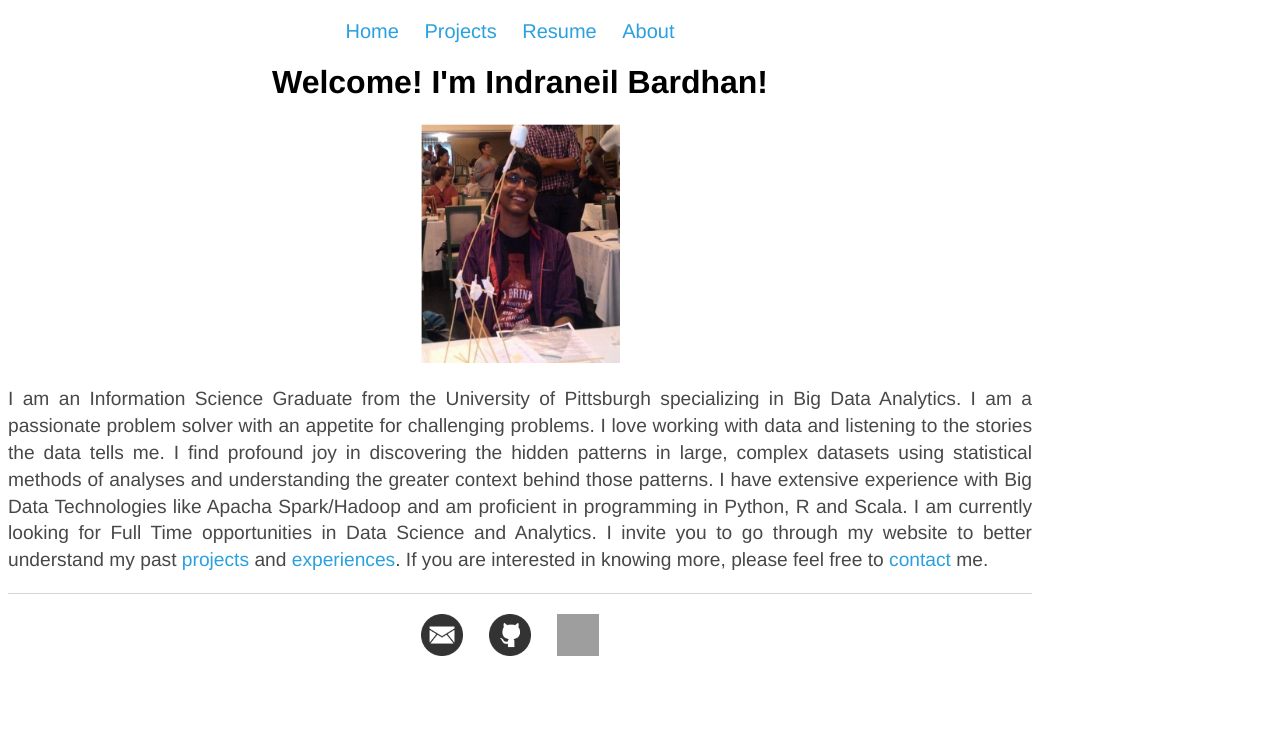
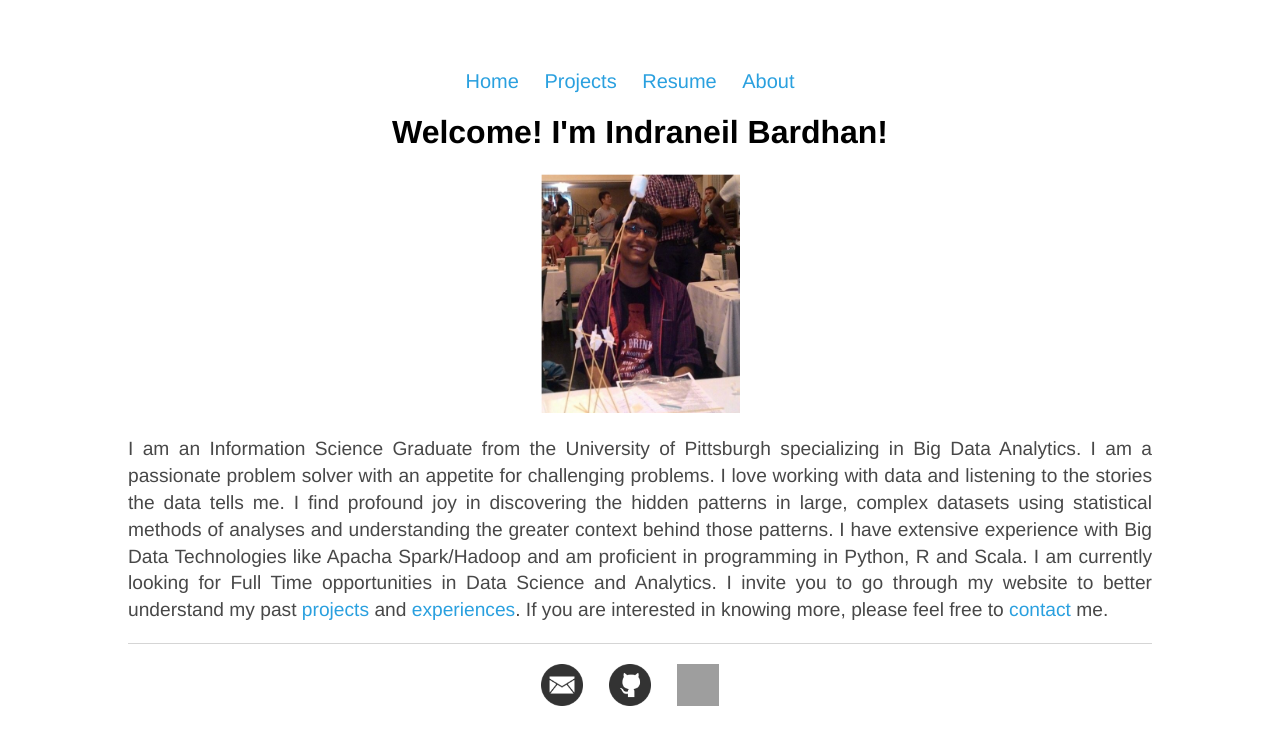
Before and after one commit to NeilBardhan/neilbardhan.github.io, a Jekyll site: the page built from index.html, in a window 1280 px wide. Shown: the top 745 px of the page. Built offline with Jekyll 4.4.1, drawn with Linux system fonts in a browser that asks for light colours; grey boxes are pictures that could not be loaded.

Commit message:
Update main.css

```diff
--- a/css/main.css
+++ b/css/main.css
@@ -1,6 +1,6 @@
 body {
-    margin: 10;
-    padding: 10;
+    margin: 40px auto;
+    padding: 10px;
     width: 80%;
 }
 
```
